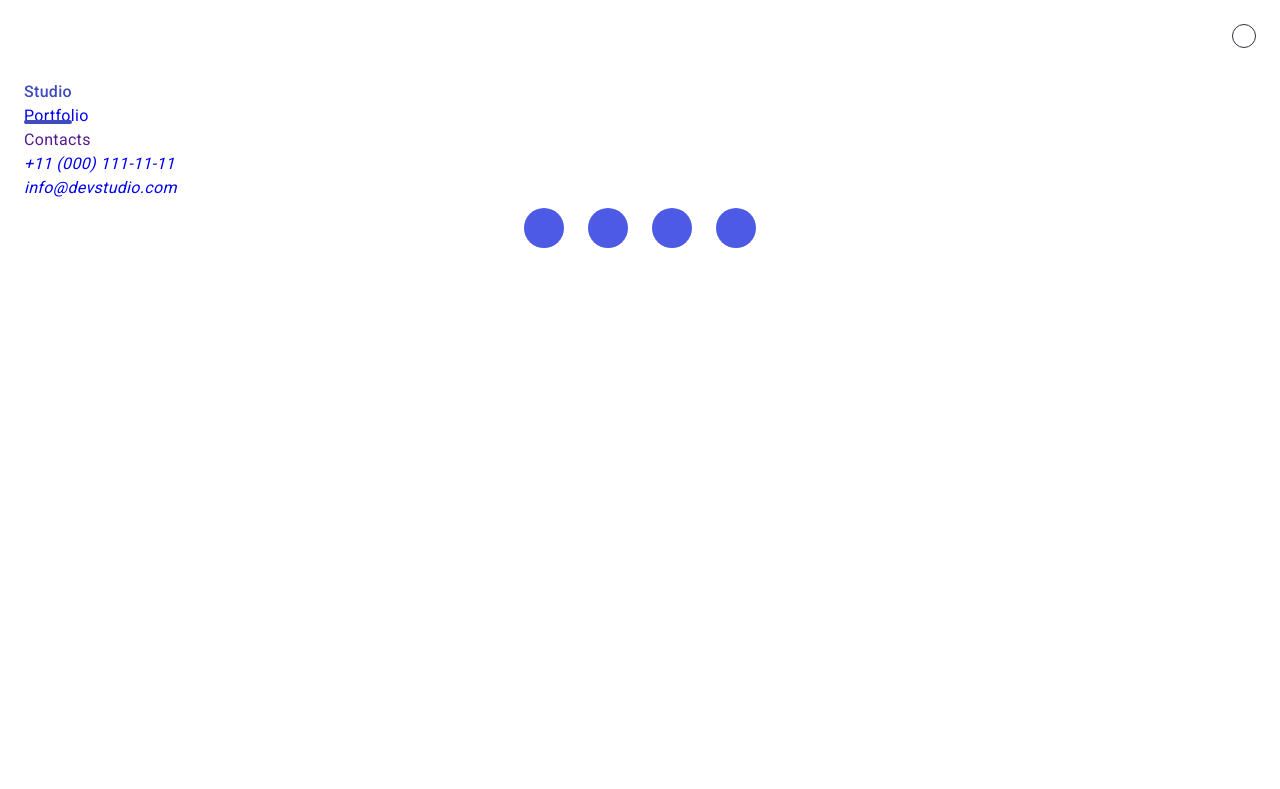
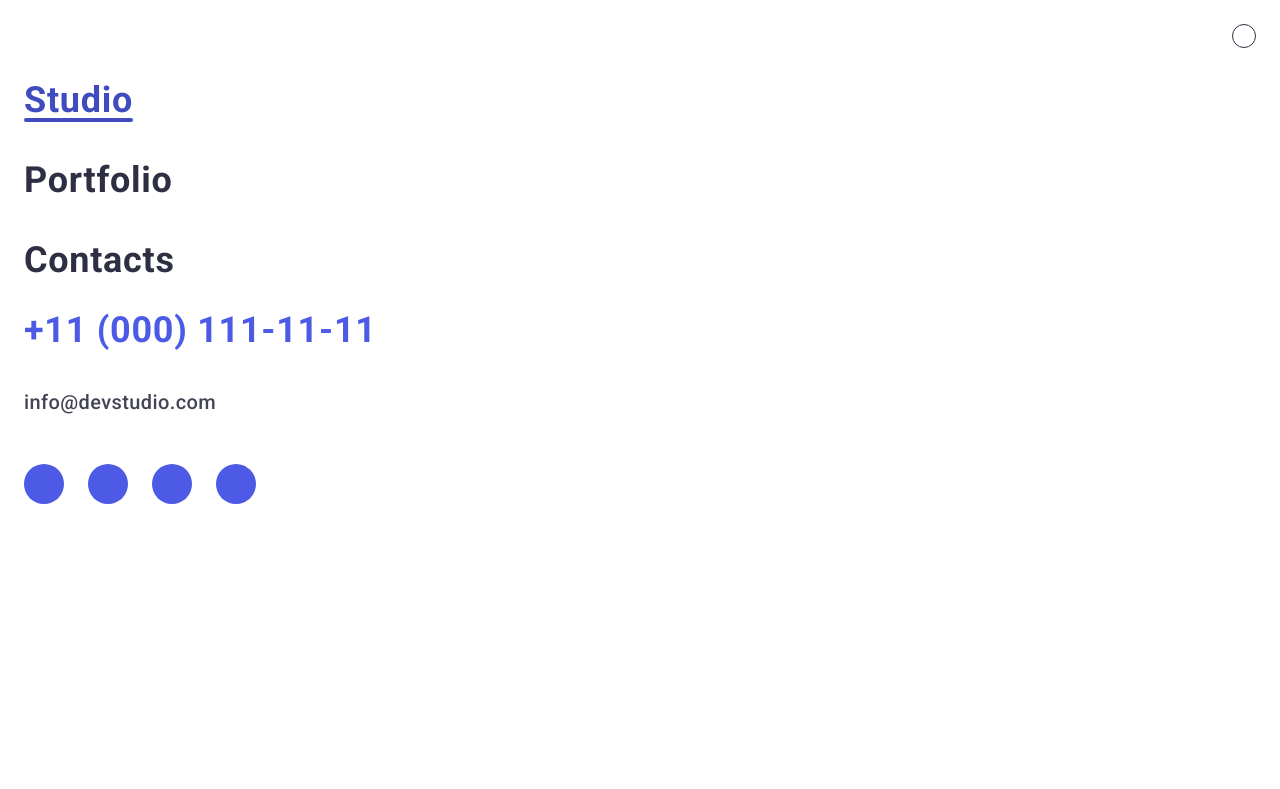
Before and after one commit to shevchenkoiryna88/goit-markup-hw-06-new, a plain HTML site: page index.html in a window 1280 px wide. Shown: the top 789 px of the page. Drawn offline with nearby package versions, Linux system fonts and the light colour scheme.

Commit message:
menu in header

```diff
--- a/css/style.css
+++ b/css/style.css
@@ -226,23 +226,65 @@ position: absolute;
                 0px 1px 1px 0px rgba(46, 47, 66, 0.16),
                 0px 2px 1px 0px rgba(46, 47, 66, 0.08);
     padding: 24px;
+}
+
+.mob-menu-list{
+    margin-bottom: 30px;
 
 }
 
-.mob-menu-list{}
+.mob-menu-item:not(:last-child){
+        margin-bottom: 40px;
+}
 
-.mob-menu-link{}
+.mob-menu-link{
+    font-size: 36px;
+    font-weight: 700;
+    line-height: 40px;
+    letter-spacing: 0.02em;
+    color: var(--hero-background-color);
+
+}
 
 .menu-adress{}
 
-.menu-adress-list{}
+.menu-adress-list{
+    display: flex;
+    flex-wrap: wrap;
+    flex-direction: column;
+    gap: 40px;
+    margin-bottom: 48px;
+}
 
-.menu-adress-link{}
+.menu-adress-item{
+
+}
+
+.menu-tel-link{
+    font-size: 36px;
+    font-weight: 700;
+    line-height: 40px;
+    letter-spacing: 0.72px;
+    text-transform: capitalize;
+    color: var(--primary-barand-color);
+    font-style: normal;
+
+
+}
+
+.menu-adress-link{
+    font-size: 20px;
+    font-weight: 500;
+    line-height: 24px;
+    letter-spacing: 0.4px;
+    color: var(--body-text-color);
+    font-style: normal;
+}
 
 .mob-menu-social-list{
     margin-top: 8px;
     display: flex;
-    justify-content: center;
+    justify-content: flex-start;
     gap: 24px;
 }
 
--- a/index.html
+++ b/index.html
@@ -67,14 +67,14 @@ https://cdnjs.cloudflare.com/ajax/libs/modern-normalize/2.0.0/modern-normalize.m
 
 
         <ul class="mob-menu-list">
-            <li><a href="./index.html" class="page-nav-link link page-nav-link-addition">Studio</a></li>
-            <li><a href="./portfolio.html" class="mob-menu-link link">Portfolio</a></li>
-            <li><a href="" class="mob-menu-link link">Contacts</a></li>
+            <li class="mob-menu-item"><a href="./index.html" class="mob-menu-link link page-nav-link-addition">Studio</a></li>
+            <li class="mob-menu-item"><a href="./portfolio.html" class="mob-menu-link link">Portfolio</a></li>
+            <li class="mob-menu-item" ><a href="" class="mob-menu-link link">Contacts</a></li>
         </ul>
         <address class="menu-adress">
             <ul class="menu-adress-list">
-                <li><a href="tel:+110001111111" class="menu-adress-link link">+11 (000) 111-11-11</a></li>
-                <li><a href="mailto:info@devstudio.com" class="menu-adress-link link">info@devstudio.com</a></li>
+                <li class="menu-adress-item"><a href="tel:+110001111111" class="menu-tel-link link">+11 (000) 111-11-11</a></li>
+                <li class="menu-adress-item" ><a href="mailto:info@devstudio.com" class="menu-adress-link link">info@devstudio.com</a></li>
 
             </ul>
         </address>
```
